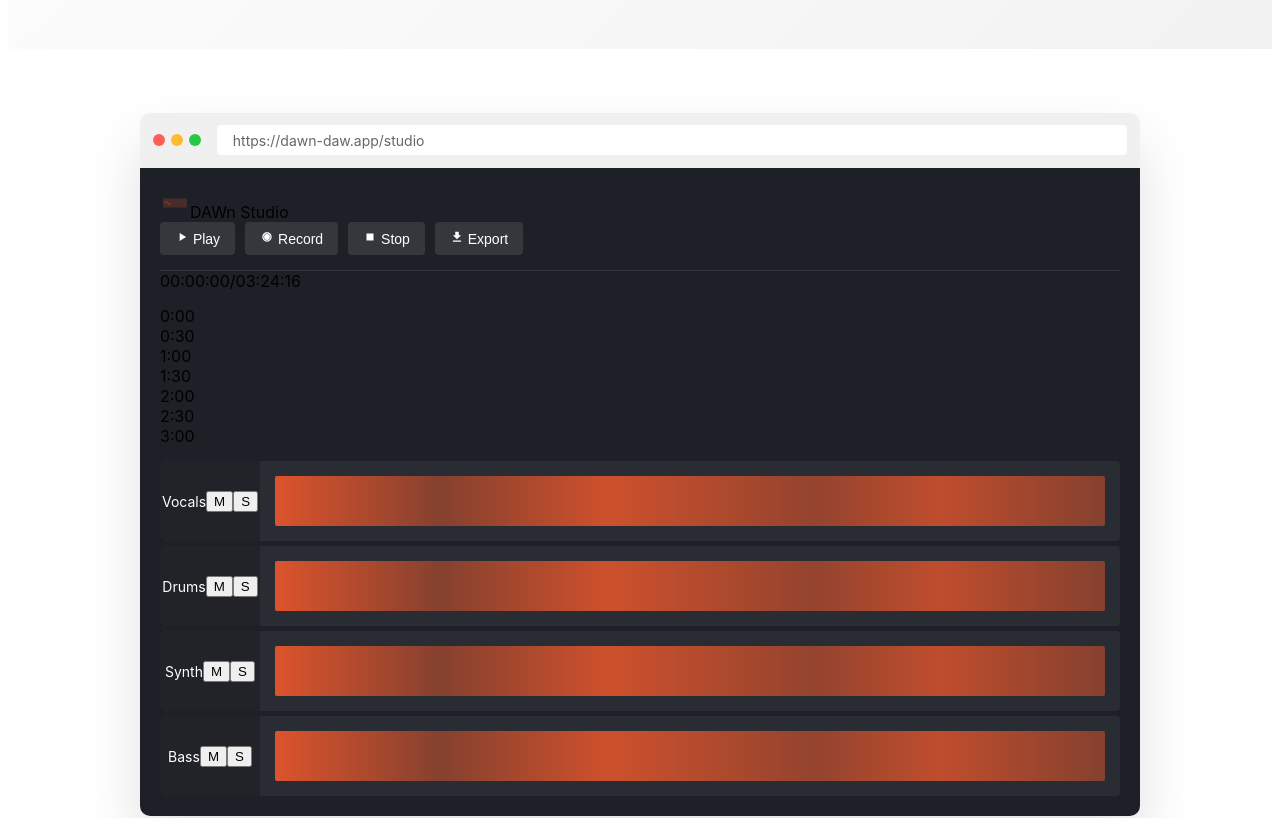
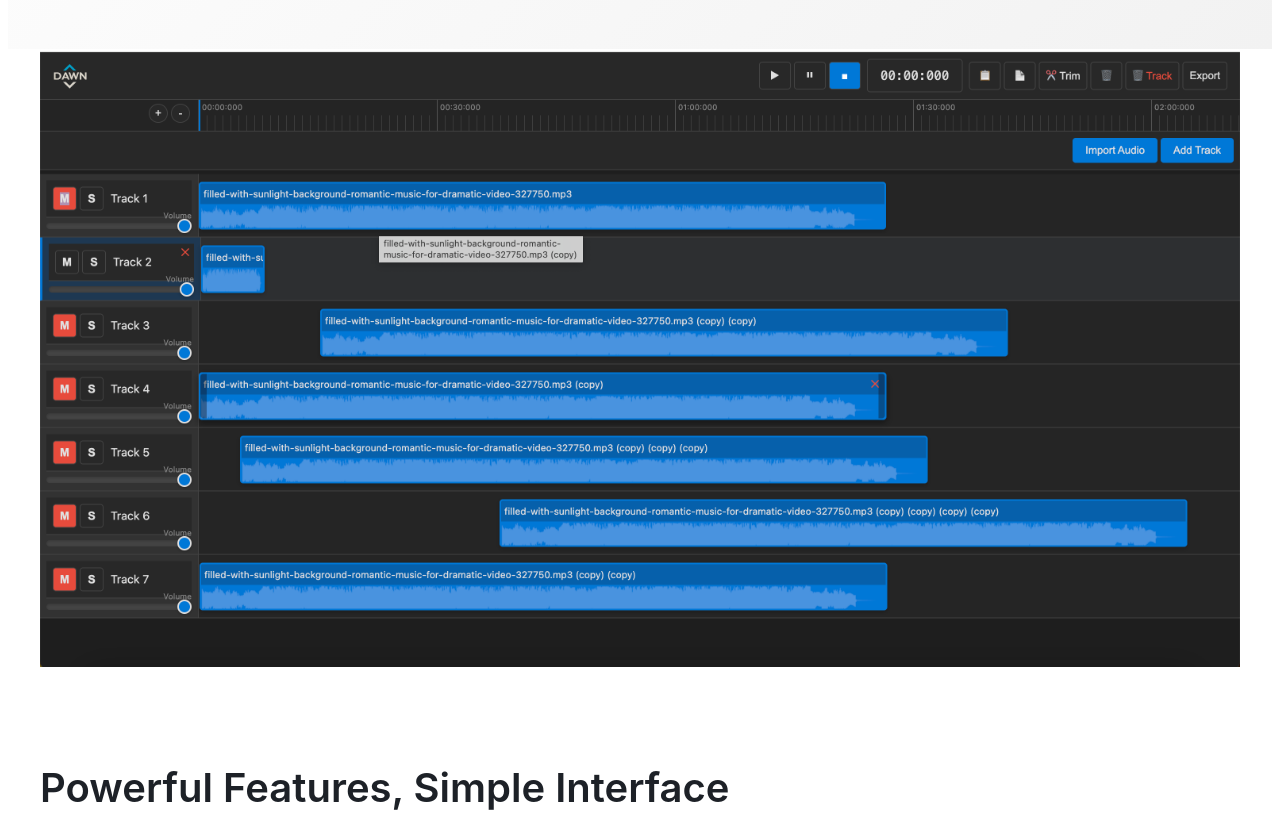
Before and after one commit to incubyte/dawn-press, an Angular app: page / in a window 1280 px wide. Shown: the part 480-1298 px from the top of the page. Built offline with nearby package versions, Linux system fonts and the light colour scheme.

Commit message:
add banner image

```diff
--- a/src/app/app.component.html
+++ b/src/app/app.component.html
@@ -72,6 +72,11 @@
   .dawn-logo {
     max-width: 180px;
     margin-bottom: 2rem;
+  }
+
+  .app-image {
+    width: 100%;
+    max-width: 1200px;
   }
 
   .cta-button {
@@ -338,131 +343,8 @@
     </div>
   </section>
 
-  <!-- Browser Mockup -->
-  <div class="browser-mockup">
-    <div class="browser-bar">
-      <div class="browser-actions">
-        <div class="browser-circle circle-red"></div>
-        <div class="browser-circle circle-yellow"></div>
-        <div class="browser-circle circle-green"></div>
-      </div>
-      <div class="browser-address">https://dawn-daw.app/studio</div>
-    </div>
-
-    <!-- DAW Interface Mockup -->
-    <div class="daw-interface">
-      <div class="daw-interface-header">
-        <div class="daw-logo">
-          <svg width="30" height="30" viewBox="0 0 200 100">
-            <rect x="20" y="20" width="160" height="60" rx="8" fill="#F95A2B" opacity="0.2"/>
-            <path d="M30 50 Q40 30, 50 50 Q60 70, 70 50" stroke="#F95A2B" stroke-width="3" fill="none"/>
-          </svg>
-          <span>DAWn Studio</span>
-        </div>
-
-        <div class="daw-controls">
-          <button class="daw-button">
-            <svg xmlns="http://www.w3.org/2000/svg" width="14" height="14" viewBox="0 0 24 24" fill="white">
-              <path d="M8 5v14l11-7z"/>
-            </svg>
-            Play
-          </button>
-          <button class="daw-button">
-            <svg xmlns="http://www.w3.org/2000/svg" width="14" height="14" viewBox="0 0 24 24" fill="white">
-              <path d="M12 6c3.31 0 6 2.69 6 6s-2.69 6-6 6-6-2.69-6-6 2.69-6 6-6zm0-2c-4.42 0-8 3.58-8 8s3.58 8 8 8 8-3.58 8-8-3.58-8-8-8z"/>
-              <circle cx="12" cy="12" r="5" fill="white"/>
-            </svg>
-            Record
-          </button>
-          <button class="daw-button">
-            <svg xmlns="http://www.w3.org/2000/svg" width="14" height="14" viewBox="0 0 24 24" fill="white">
-              <path d="M6 6h12v12H6z"/>
-            </svg>
-            Stop
-          </button>
-          <button class="daw-button primary-button">
-            <svg xmlns="http://www.w3.org/2000/svg" width="14" height="14" viewBox="0 0 24 24" fill="white">
-              <path d="M19 9h-4V3H9v6H5l7 7 7-7zM5 18v2h14v-2H5z"/>
-            </svg>
-            Export
-          </button>
-        </div>
-
-        <div class="daw-time">
-          <span>00:00:00</span>
-          <span class="time-divider">/</span>
-          <span>03:24:16</span>
-        </div>
-      </div>
-
-      <div class="daw-timeline">
-        <div class="timeline-markers">
-          <div class="marker">0:00</div>
-          <div class="marker">0:30</div>
-          <div class="marker">1:00</div>
-          <div class="marker">1:30</div>
-          <div class="marker">2:00</div>
-          <div class="marker">2:30</div>
-          <div class="marker">3:00</div>
-        </div>
-        <div class="timeline-playhead"></div>
-      </div>
-
-      <div class="daw-tracks">
-        <div class="daw-track">
-          <div class="track-info">
-            <div class="track-name">Vocals</div>
-            <div class="track-controls">
-              <button class="track-btn">M</button>
-              <button class="track-btn">S</button>
-            </div>
-            <div class="track-fader">
-              <div class="fader-level" style="height: 60%"></div>
-            </div>
-          </div>
-          <div class="track-waveform vocal-wave"></div>
-        </div>
-        <div class="daw-track">
-          <div class="track-info">
-            <div class="track-name">Drums</div>
-            <div class="track-controls">
-              <button class="track-btn">M</button>
-              <button class="track-btn">S</button>
-            </div>
-            <div class="track-fader">
-              <div class="fader-level" style="height: 75%"></div>
-            </div>
-          </div>
-          <div class="track-waveform drum-wave"></div>
-        </div>
-        <div class="daw-track">
-          <div class="track-info">
-            <div class="track-name">Synth</div>
-            <div class="track-controls">
-              <button class="track-btn">M</button>
-              <button class="track-btn">S</button>
-            </div>
-            <div class="track-fader">
-              <div class="fader-level" style="height: 50%"></div>
-            </div>
-          </div>
-          <div class="track-waveform synth-wave"></div>
-        </div>
-        <div class="daw-track">
-          <div class="track-info">
-            <div class="track-name">Bass</div>
-            <div class="track-controls">
-              <button class="track-btn">M</button>
-              <button class="track-btn">S</button>
-            </div>
-            <div class="track-fader">
-              <div class="fader-level" style="height: 65%"></div>
-            </div>
-          </div>
-          <div class="track-waveform bass-wave"></div>
-        </div>
-      </div>
-    </div>
+  <div style="display: flex; justify-content: center;">
+    <img src="/dawn-app.png" alt="app-image" class="app-image"/>
   </div>
 
   <!-- Features Section -->
--- a/src/index.html
+++ b/src/index.html
@@ -5,7 +5,7 @@
   <title>DAWn</title>
   <base href="/">
   <meta name="viewport" content="width=device-width, initial-scale=1">
-  <link rel="icon" type="image/x-icon" href="favicon.ico">
+  <link rel="icon" type="image/x-icon" href="dawn_logo.png">
 </head>
 <body>
   <app-root></app-root>
```
Also changed, not shown: public/dawn-app.png (added).
